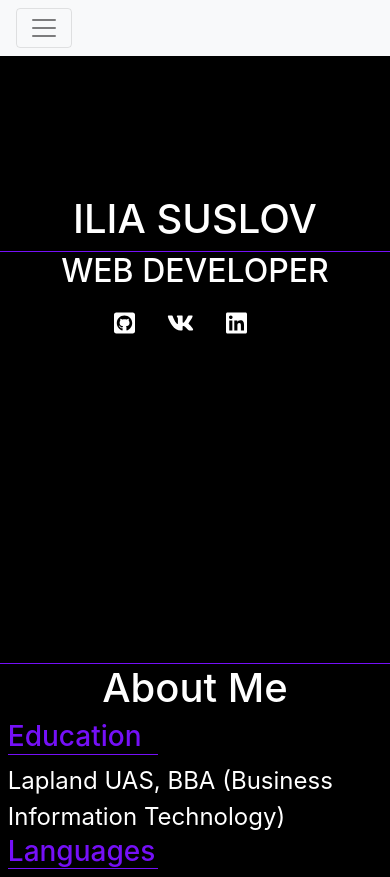
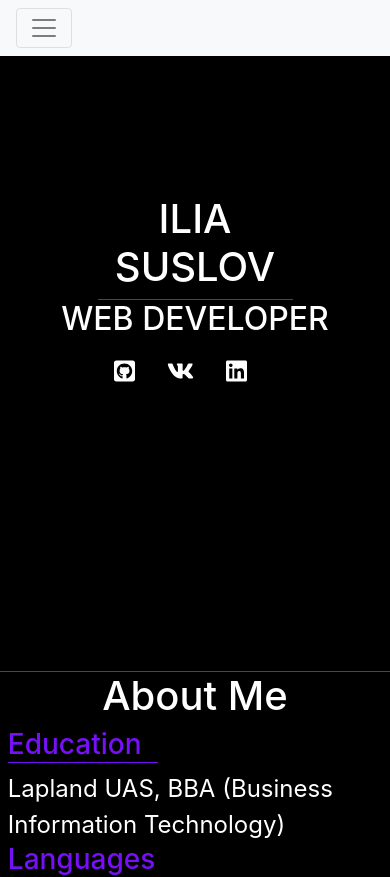
Before and after one commit to IliaSuslov/Portfolio, a React (Create React App) app: page / in a window 390 px wide. Shown: the top 877 px of the page. Built offline with nearby package versions, Linux system fonts and the light colour scheme.

Commit message:
upd image
upd image

```diff
--- a/src/components/Image/image.css
+++ b/src/components/Image/image.css
@@ -16,17 +16,17 @@
      .name {
        width: 20%;
        margin: 0 auto;
-       border-bottom: 1px solid white;
-       border-color: #7510F7;
+       border-bottom: 1px solid #7510F7;
      }
 
      @media only screen and (max-width: 800px) {
        .name {
          margin-top: -50%;
          text-align: center;
-         width: 100%;
+         width: 50%;
        }
        .body {
+         border-bottom: 1px solid #7510F7;
          height: 100%;
          padding-bottom: 70%;
        }
```
